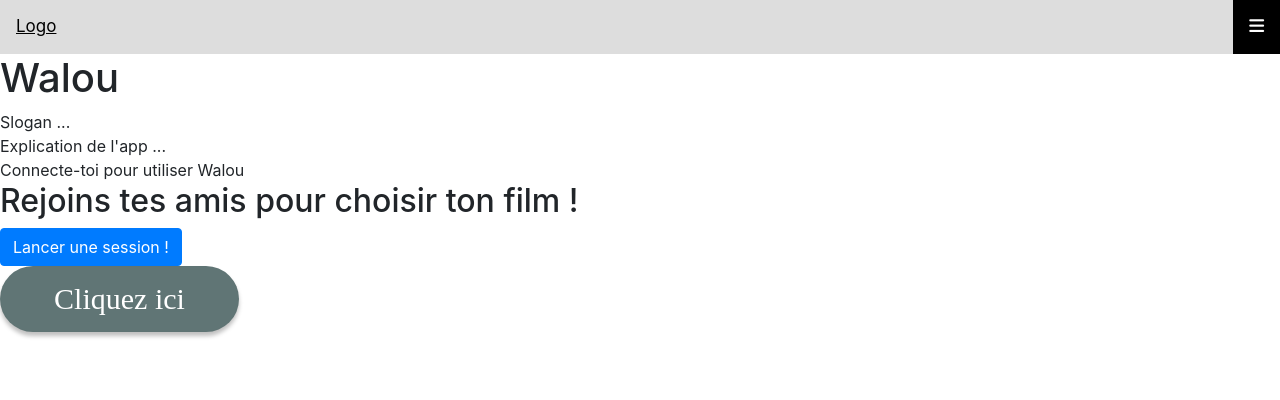
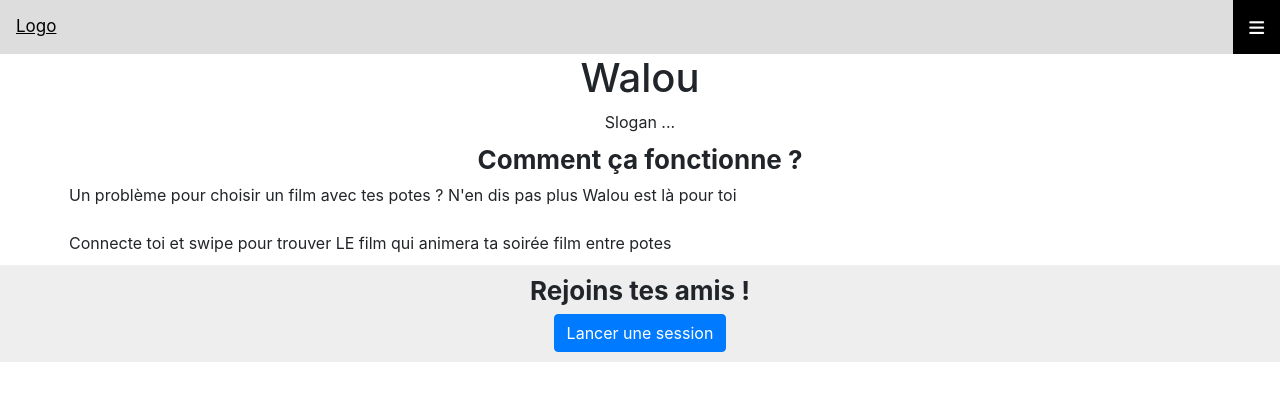
Before and after one commit to Saadovski/PLD_SMART, a React (Create React App) app in the folder frontend/: page / in a window 1280 px wide. Shown: the top 400 px of the page. Built offline with nearby package versions, Linux system fonts and the light colour scheme.

Commit message:
Modifying content on home page

```diff
--- a/frontend/src/App.css
+++ b/frontend/src/App.css
@@ -1,6 +1,17 @@
 .App {
   /* text-align: center; */
+  font-size: 16px !important;
 }
+
+html {
+  font-size: 16px;
+}
+
+h2 {
+  font-size: 26px;
+}
+
+
 
 .App-logo {
   height: 40vmin;
--- a/frontend/src/component/Home.js
+++ b/frontend/src/component/Home.js
@@ -1,21 +1,32 @@
 import { Button } from "react-bootstrap";
+import "../styles/home.css";
 
 function Home() {
   return (
-    <div>
+    <div className="home-container">
       <h1>Walou</h1>
       <div>Slogan ...</div>
 
-      <div>Explication de l'app ...</div>
-      <div>Connecte-toi pour utiliser Walou</div>
+      <div className="presentation-container">
+        <h2>Comment ça fonctionne ?</h2>
+        <div>Un problème pour choisir un film avec tes potes ? N'en dis pas plus Walou est là pour toi</div>
+        <br />
+        <div>Connecte toi et swipe pour trouver LE film qui animera ta soirée film entre potes</div>
+      </div>
 
-      <div>
-        <h2>Rejoins tes amis pour choisir ton film !</h2>
-        <Button onClick={() => (window.location.href = "/creersession")}>Lancer une session !</Button>
+      <div className="join-container">
+        <h2>Rejoins tes amis !</h2>
+        <Button onClick={() => (window.location.href = "/creersession")}>Lancer une session</Button>
       </div>
-      <button className="bouton-gris-rempli texte-blanc" onClick={(event) => {window.location.href="/initialisation"}}>Cliquez ici</button>
+      {/* <button
+        className="bouton-gris-rempli texte-blanc"
+        onClick={(event) => {
+          window.location.href = "/initialisation";
+        }}
+      >
+        Cliquez ici
+      </button> */}
     </div>
-
   );
 }
 
--- a/frontend/src/component/MonEspace.js
+++ b/frontend/src/component/MonEspace.js
@@ -11,10 +11,10 @@ function MonEspace() {
         <div>Username ici ...</div>
         <div className="nav">
           <div onClick={() => setState(1)}>
-            <i class="fas fa-user"></i> Mes infos
+            <i className="fas fa-user float-left"></i> Mes infos
           </div>
           <div onClick={() => setState(2)}>
-            <i class="fas fa-heart"></i> Mes préférences
+            <i className="fas fa-heart float-left"></i> Mes préférences
           </div>
         </div>
       </div>
--- a/frontend/src/index.css
+++ b/frontend/src/index.css
@@ -1,13 +1,11 @@
 body {
   margin: 0;
-  font-family: -apple-system, BlinkMacSystemFont, 'Segoe UI', 'Roboto', 'Oxygen',
-    'Ubuntu', 'Cantarell', 'Fira Sans', 'Droid Sans', 'Helvetica Neue',
-    sans-serif;
+  font-family: -apple-system, BlinkMacSystemFont, "Segoe UI", "Roboto", "Oxygen", "Ubuntu", "Cantarell", "Fira Sans", "Droid Sans", "Helvetica Neue", sans-serif;
   -webkit-font-smoothing: antialiased;
   -moz-osx-font-smoothing: grayscale;
+  font-size: 16px;
 }
 
 code {
-  font-family: source-code-pro, Menlo, Monaco, Consolas, 'Courier New',
-    monospace;
+  font-family: source-code-pro, Menlo, Monaco, Consolas, "Courier New", monospace;
 }
--- /dev/null
+++ b/frontend/src/styles/home.css
@@ -0,0 +1,29 @@
+.home-container {
+  text-align: center;
+}
+
+.presentation-container {
+  padding: 10px 5px 10px 5px;
+  width: 90%;
+  margin: auto;
+}
+
+.presentation-container div {
+  text-align: left;
+}
+
+.presentation-container h2 {
+  font-weight: bold;
+  font-size: 26px;
+}
+
+.join-container {
+  background-color: #eee;
+  text-align: center;
+  padding: 10px 5px 10px 5px;
+}
+
+.join-container h2 {
+  font-weight: bold;
+  font-size: 26px;
+}
--- a/frontend/src/styles/monEspace.css
+++ b/frontend/src/styles/monEspace.css
@@ -14,3 +14,8 @@
     margin: 5px 10px 5px 10px;
     flex-basis: 200px;
 }
+
+i {
+    align-items: center;
+    vertical-align: middle;
+}
```
